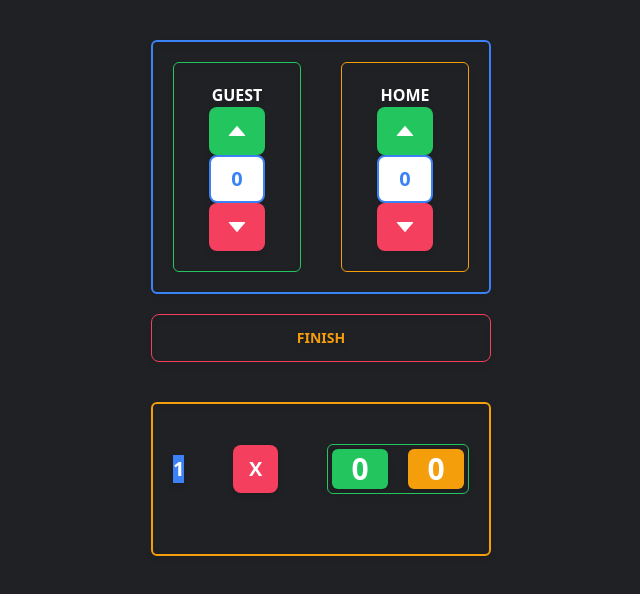
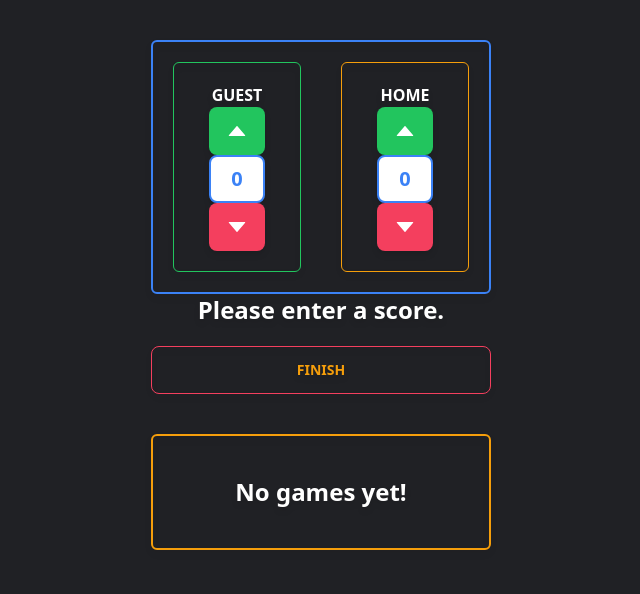
Before and after one commit to rimoza/Lalis, a React (Vite) app: page / in a window 1280 px wide. Both pictures are taken after a click on the button "FINISH". Shown: the top 594 px of the page, without its empty margins (319-959 px from the left). Built offline with nearby package versions, Linux system fonts and the light colour scheme.

Commit message:
feat: add message

```diff
--- a/src/App.tsx
+++ b/src/App.tsx
@@ -18,6 +18,7 @@ function App() {
   const [guest, setGuest] = useState<IUser>({ title: 'guest', value: 0 });
   const [home, setHome] = useState<IUser>({ title: 'home', value: 0 });
   const [userHistory, setUserHistory] = useState<IUserHistory[]>([]);
+  const [message, setMessage] = useState<string>('');
 
   const increment = (userType: UserType) => {
     if (userType === 'guest') {
@@ -46,12 +47,19 @@ function App() {
   }
 
   const finish = () => {
+    // Check for 0-0 score.
+    if (guest.value === 0 && home.value === 0) {
+      setMessage('Please enter a score.');
+      return
+    }
+
     setUserHistory((prevState) => [
       ...prevState,
-      { no: prevState.length, guest: guest, home: home },
-    ]);
+      { no: 0, guest: guest, home: home },
+    ].map((item, index) => ({ ...item, no: index })));
     setGuest({ title: 'guest', value: 0 });
     setHome({ title: 'home', value: 0 });
+    setMessage('');
   }
 
   const deleteHistoryItem = (item: IUserHistory) => {
@@ -63,8 +71,9 @@ function App() {
         setUserHistory([]);
         return
       }
-      const newHistory = [...userHistory];
-      newHistory.splice(item.no, 1);
+      console.log('userHistory:', userHistory)
+      debugger;
+      const newHistory = userHistory.filter(uh => uh.no !== item.no);
       setUserHistory(newHistory);
     }
   }
@@ -73,6 +82,7 @@ function App() {
     <div className='bg-dark w-full min-h-screen flex justify-center text-white'>
       <div id='wrapper' className='px-5 py-5 my-5 rounded-md drop-shadow-md'>
         <Top increment={increment} decrement={decrement} guest={guest} home={home} />
+        {message && <p className='text-center text-2xl font-bold'>{message}</p>}
         <div id='divider'>
           <FinishButton onClick={finish}>
             <span>Finish</span>
```
